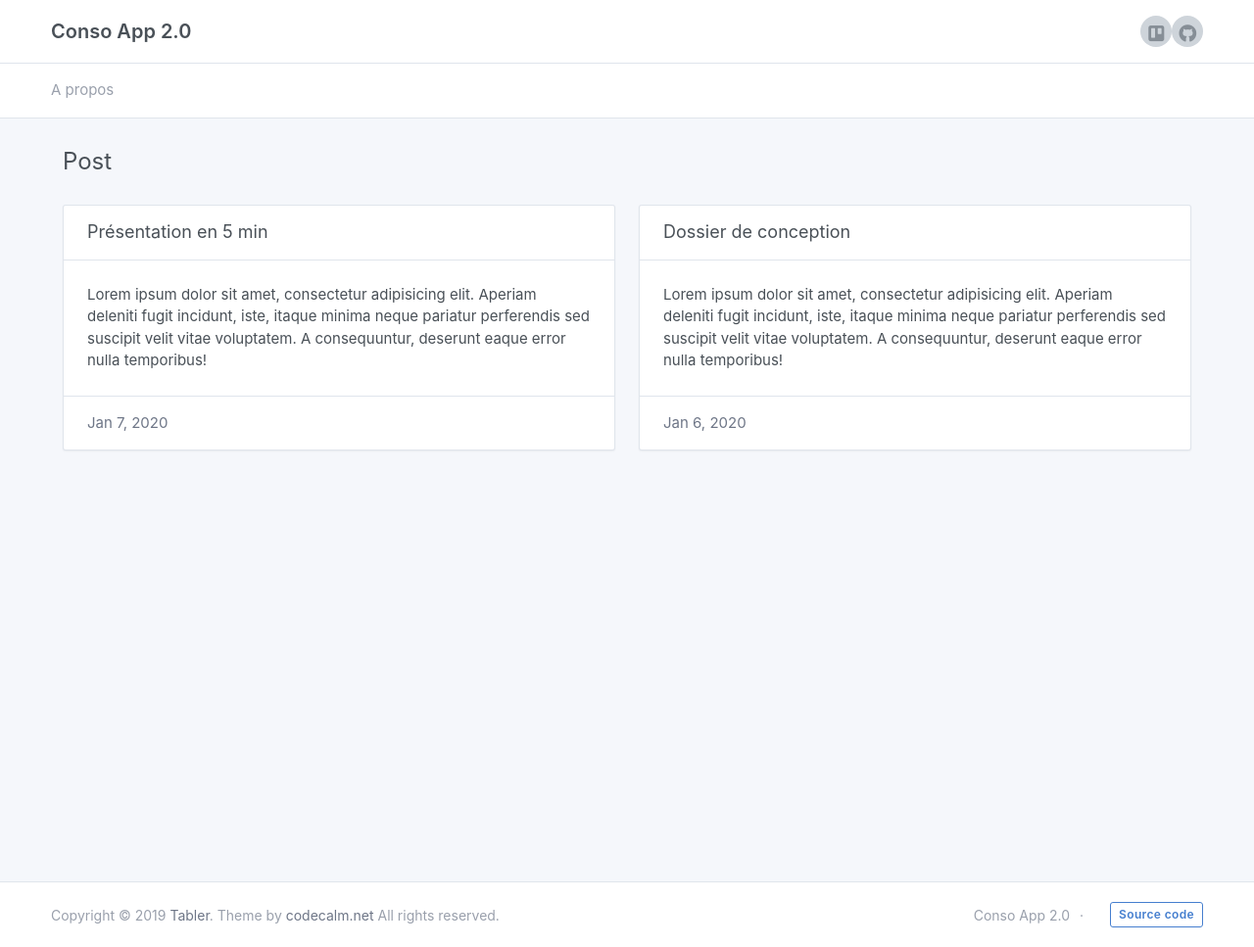
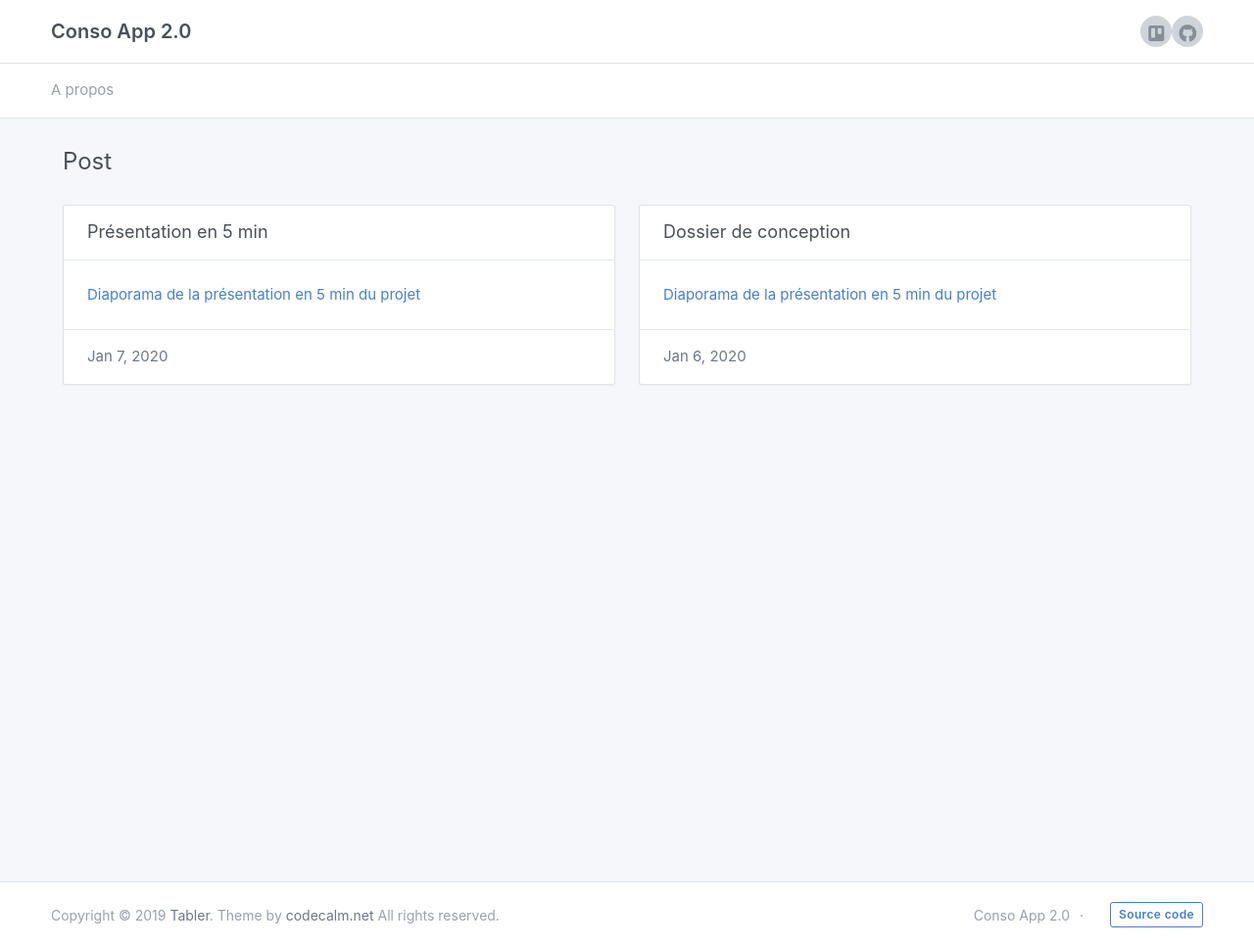
Before and after one commit to apinot/apinot.github.io, a Jekyll site: the page built from _posts/2020-01-07-Presentation5min.markdown, in a window 1280 px wide. Shown: the whole page at 98% size. Built offline with Jekyll 4.4.1, drawn with Linux system fonts in a browser that asks for light colours; nearby versions of some CDN libraries; comment, search, counter and statistics services are not loaded.

Commit message:
modif post et fond

```diff
--- a/_layouts/post.html
+++ b/_layouts/post.html
@@ -15,7 +15,7 @@ layout: default
           </div>
         </div>
         <div class="card-body">
-          Lorem ipsum dolor sit amet, consectetur adipisicing elit. Aperiam deleniti fugit incidunt, iste, itaque minima neque pariatur perferendis sed suscipit velit vitae voluptatem. A consequuntur, deserunt eaque error nulla temporibus!
+          {{content}}
         </div>
         <div class="card-footer">
           {{ post.date | date: "%b %-d, %Y" }}
```
